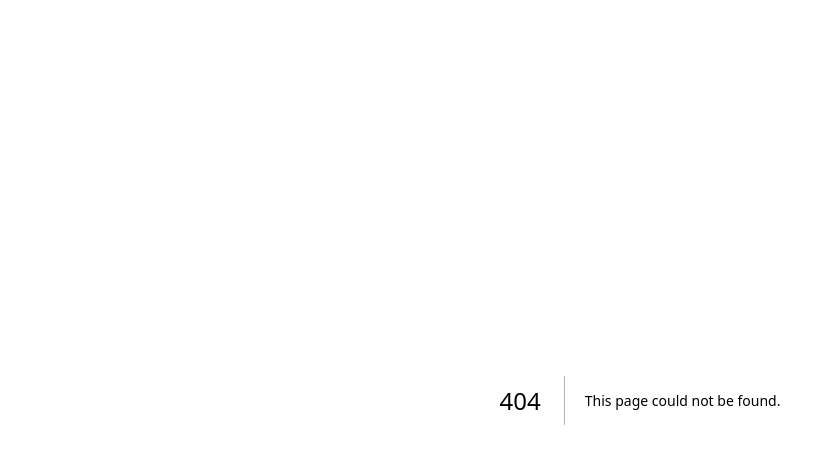
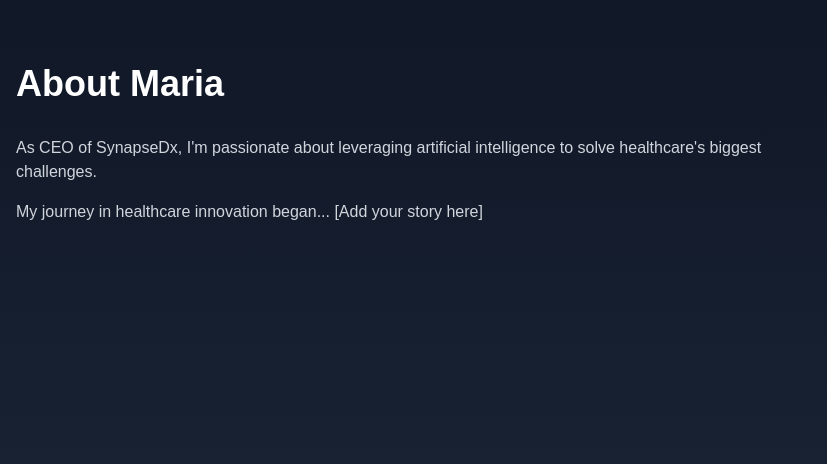
Before and after one commit to mariasbines/bines-ai, a Next.js app: page /about in a window 1280 px wide. Before the commit this address had no page. Shown: the top 464 px of the page, without its empty margins (0-827 px from the left). Built offline with nearby package versions, Linux system fonts and the light colour scheme.

Commit message:
Add about page

```diff
--- /dev/null
+++ b/src/app/about/page.tsx
@@ -0,0 +1,19 @@
+export default function About() {
+  return (
+    <main className="min-h-screen bg-gradient-to-b from-gray-900 to-gray-800 text-white">
+      <div className="container mx-auto px-4 py-16">
+        <h1 className="text-4xl font-bold mb-8">About Maria</h1>
+        <div className="max-w-3xl space-y-4 text-gray-300">
+          <p>
+            As CEO of SynapseDx, I'm passionate about leveraging
+            artificial intelligence to solve healthcare's biggest challenges.
+          </p>
+          <p>
+            My journey in healthcare innovation began...
+            [Add your story here]
+          </p>
+        </div>
+      </div>
+    </main>
+  )
+}
```
